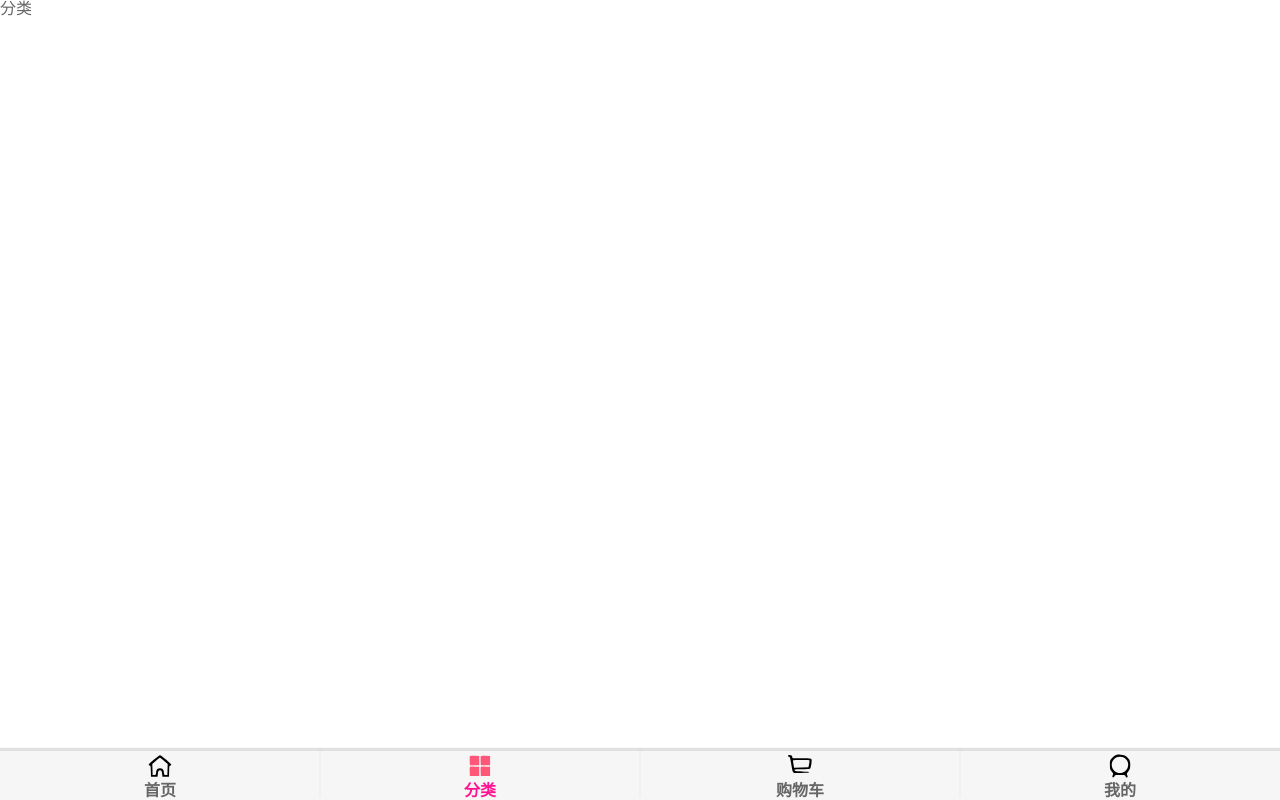
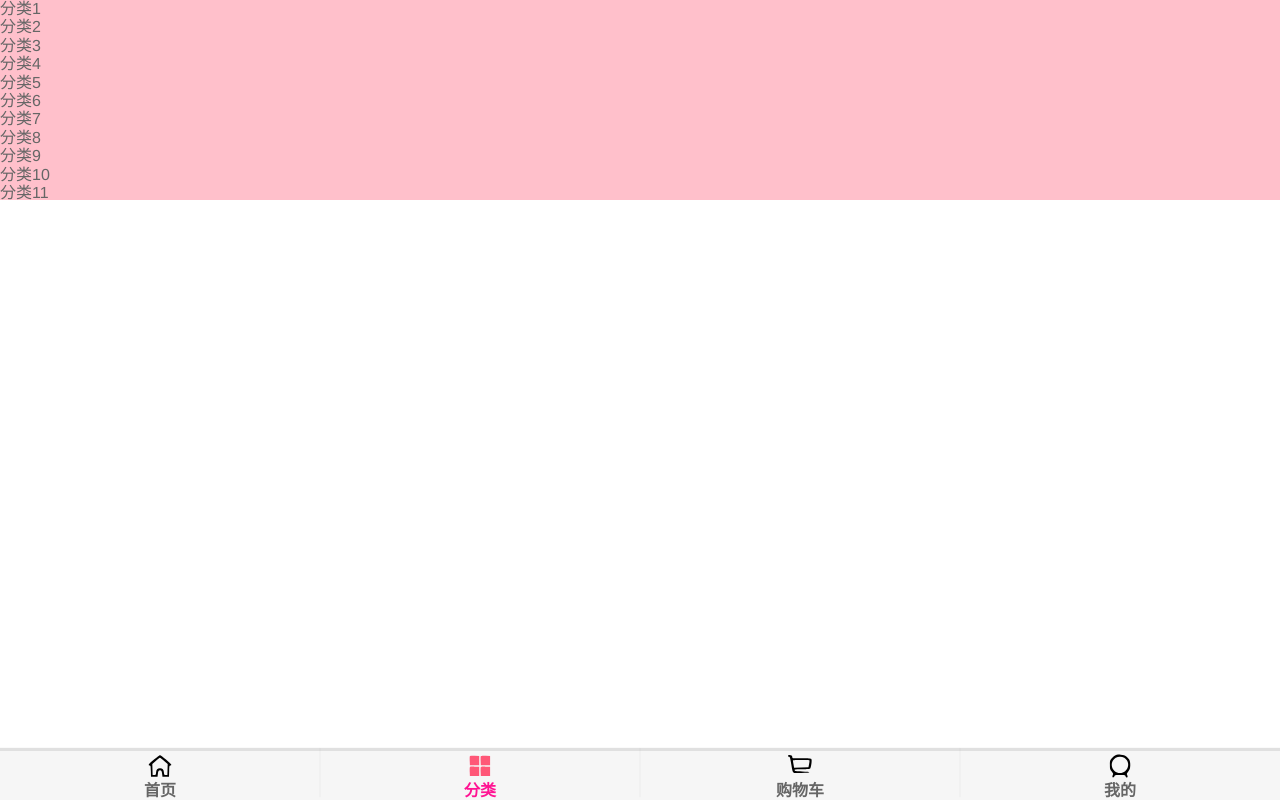
Before and after one commit to zxyrock/vueceshi, a Vue app: page /category in a window 1280 px wide. Built offline with nearby package versions, Linux system fonts and the light colour scheme.

Commit message:
Better-Scroll的安装和使用

```diff
--- a/package.json
+++ b/package.json
@@ -8,6 +8,7 @@
   },
   "dependencies": {
     "axios": "^0.21.1",
+    "better-scroll": "^2.3.0",
     "core-js": "^3.6.5",
     "vue": "^3.0.0",
     "vue-router": "^4.0.0-0",
--- a/src/views/category/category.vue
+++ b/src/views/category/category.vue
@@ -1,15 +1,133 @@
 <template>
-  <div>
-   分类
+  <div class="wrapper">
+    <ul class="content">
+      <li>分类1</li>
+      <li>分类2</li>
+      <li>分类3</li>
+      <li>分类4</li>
+      <li>分类5</li>
+      <li>分类6</li>
+      <li>分类7</li>
+      <li>分类8</li>
+      <li>分类9</li>
+      <li>分类10</li>
+      <li>分类11</li>
+      <li>分类12</li>
+      <li>分类13</li>
+      <li>分类14</li>
+      <li>分类15</li>
+      <li>分类16</li>
+      <li>分类17</li>
+      <li>分类18</li>
+      <li>分类19</li>
+      <li>分类20</li>
+      <li>分类21</li>
+      <li>分类22</li>
+      <li>分类23</li>
+      <li>分类24</li>
+      <li>分类25</li>
+      <li>分类26</li>
+      <li>分类27</li>
+      <li>分类28</li>
+      <li>分类29</li>
+      <li>分类30</li>
+      <li>分类31</li>
+      <li>分类32</li>
+      <li>分类33</li>
+      <li>分类34</li>
+      <li>分类35</li>
+      <li>分类36</li>
+      <li>分类37</li>
+      <li>分类38</li>
+      <li>分类39</li>
+      <li>分类40</li>
+      <li>分类41</li>
+      <li>分类42</li>
+      <li>分类43</li>
+      <li>分类44</li>
+      <li>分类45</li>
+      <li>分类46</li>
+      <li>分类47</li>
+      <li>分类48</li>
+      <li>分类49</li>
+      <li>分类50</li>
+      <li>分类51</li>
+      <li>分类52</li>
+      <li>分类53</li>
+      <li>分类54</li>
+      <li>分类55</li>
+      <li>分类56</li>
+      <li>分类57</li>
+      <li>分类58</li>
+      <li>分类59</li>
+      <li>分类60</li>
+      <li>分类61</li>
+      <li>分类62</li>
+      <li>分类63</li>
+      <li>分类64</li>
+      <li>分类65</li>
+      <li>分类66</li>
+      <li>分类67</li>
+      <li>分类68</li>
+      <li>分类69</li>
+      <li>分类70</li>
+      <li>分类71</li>
+      <li>分类72</li>
+      <li>分类73</li>
+      <li>分类74</li>
+      <li>分类75</li>
+      <li>分类76</li>
+      <li>分类77</li>
+      <li>分类78</li>
+      <li>分类79</li>
+      <li>分类80</li>
+      <li>分类81</li>
+      <li>分类82</li>
+      <li>分类83</li>
+      <li>分类84</li>
+      <li>分类85</li>
+      <li>分类86</li>
+      <li>分类87</li>
+      <li>分类88</li>
+      <li>分类89</li>
+      <li>分类90</li>
+      <li>分类91</li>
+      <li>分类92</li>
+      <li>分类93</li>
+      <li>分类94</li>
+      <li>分类95</li>
+      <li>分类96</li>
+      <li>分类97</li>
+      <li>分类98</li>
+      <li>分类99</li>
+      <li>分类100</li>
+    </ul>
   </div>
 </template>
 
 <script>
+import BScroll from "better-scroll";
 export default {
-  name:'Category'
-}
+  name: "Category",
+  components: {},
+  data() {
+    return {
+      scroll: null,
+    };
+  },
+  // created：组件创建完后调用
+  created() {},
+  mounted() {
+    this.scroll = new BScroll(".wrapper", {});
+  },
+};
 </script>
 
 <style>
-
+.wrapper {
+  height: 200px;
+  background: pink;
+  overflow: hidden;
+  /* overflow-y :scroll; */
+}
 </style>
--- a/src/views/home/home.vue
+++ b/src/views/home/home.vue
@@ -5,7 +5,6 @@
     <recommend-view :recommends="recommends" />
     <feature-view />
     <tab-control class="tab-control" :titles="titles" @tabClick="tabClick"/>
-
     <goods-list :goods="showGoods"/>
   </div>
 </template>
@@ -128,4 +127,5 @@ export default {
   z-index: 9;
 }
 
+
 </style>
```
Also changed, not shown: 1 other file (tests, documents, lock files or other folders).
